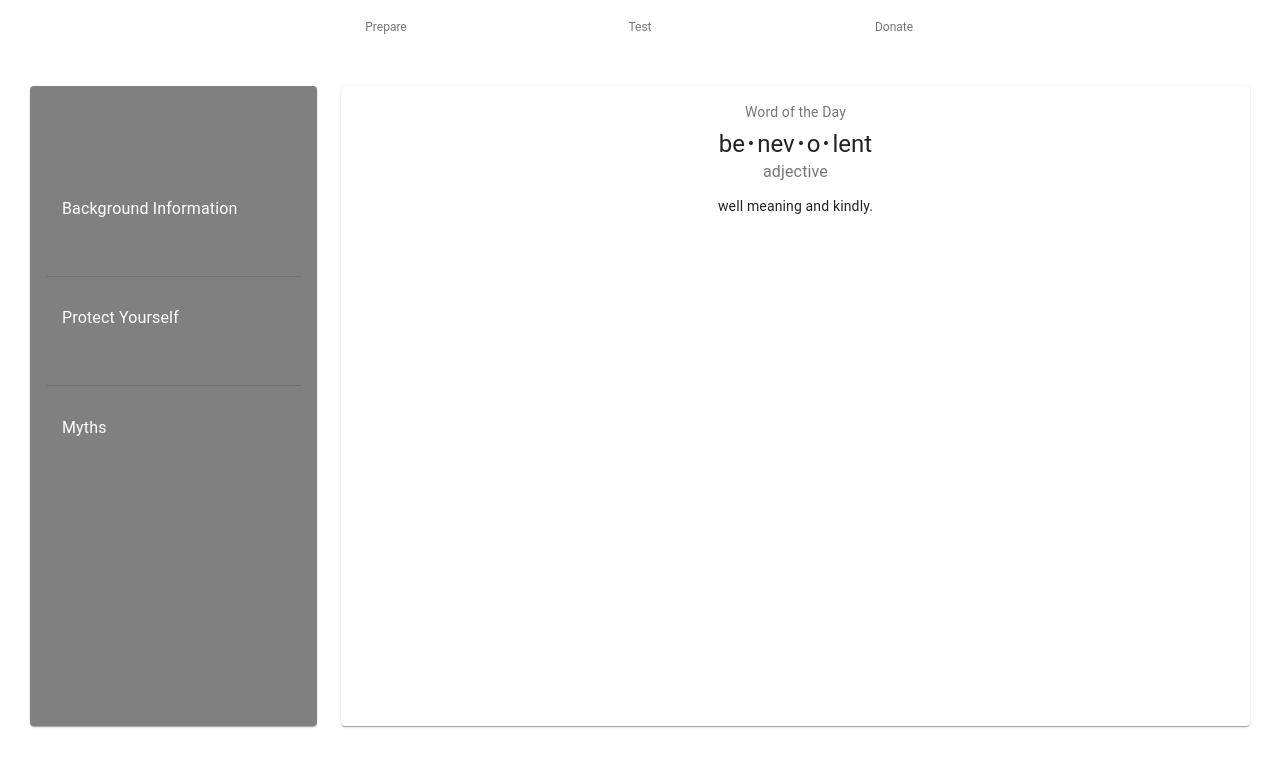
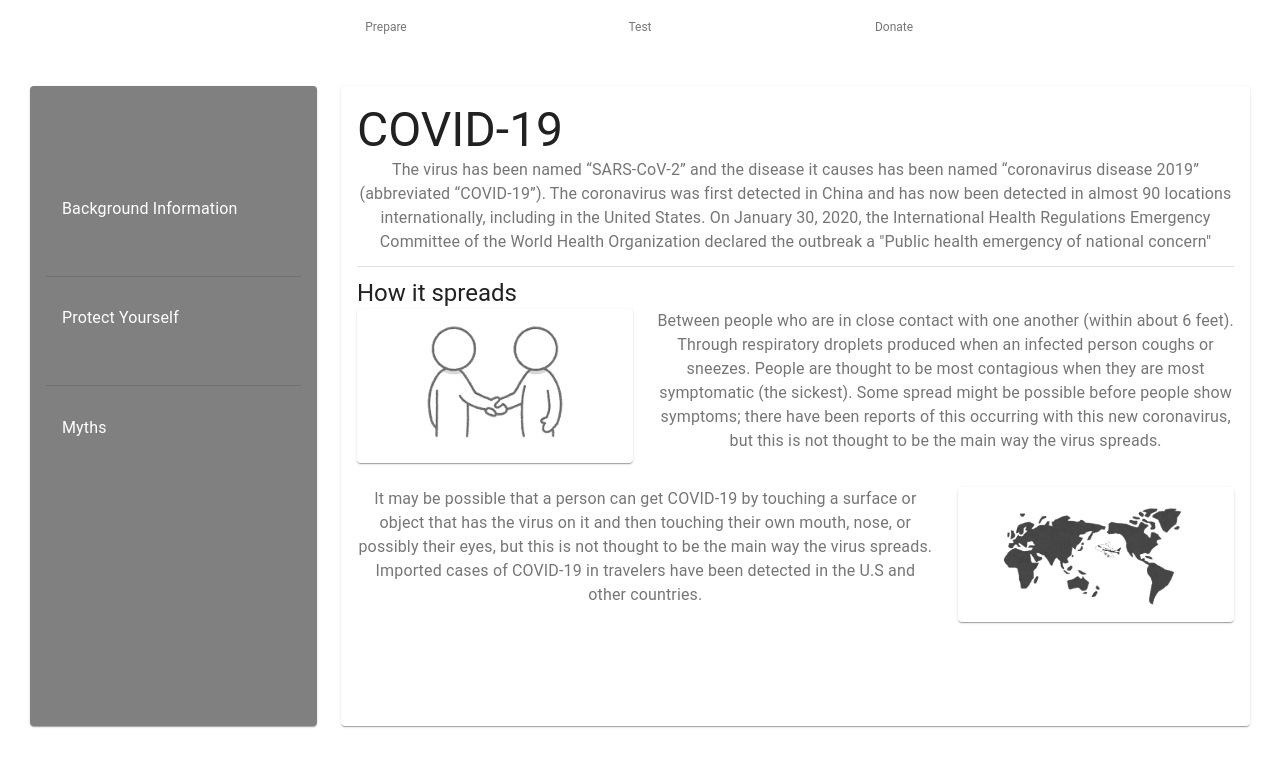
Before and after one commit to boconno808/Chrono, a React (Create React App) app in the folder coronovirus/: page /coronovirus/prepare in a window 1280 px wide. Shown: the top 766 px of the page. Built offline with nearby package versions, Linux system fonts and the light colour scheme.

Commit message:
finished prepare page

```diff
--- a/coronovirus/src/components/BackgroundInfo.js
+++ b/coronovirus/src/components/BackgroundInfo.js
@@ -1,42 +1,76 @@
 import React from 'react';
 import { makeStyles } from '@material-ui/core/styles';
 import Typography from '@material-ui/core/Typography';
+import Grid from '@material-ui/core/Grid';
+import Paper from '@material-ui/core/Paper';
+import SpreadContact from '../illustration/spreadContact.png'
+import SpreadMap from '../illustration/spreadMap.png'
+import Divider from '@material-ui/core/Divider';
+
 
 const useStyles = makeStyles({
   root: {
     minWidth: 275,
   },
-  bullet: {
-    display: 'inline-block',
-    margin: '0 2px',
-    transform: 'scale(0.8)',
-  },
-  title: {
-    fontSize: 14,
+  imgSize: {
+    maxWidth:200,
+    maxHeight:150,
   },
   pos: {
     marginBottom: 12,
+  },
+  divider:{
+    paddingTop:10,
   },
 });
 
 export default function BackgroundInfo() {
   const classes = useStyles();
-  const bull = <span className={classes.bullet}>•</span>;
 
   return (
     <div>
-      <Typography className={classes.title} color="textSecondary" gutterBottom>
-        Word of the Day
-      </Typography>
-      <Typography variant="h5" component="h2">
-        be{bull}nev{bull}o{bull}lent
+      <Typography variant = "h3" align="left">
+        COVID-19
       </Typography>
       <Typography className={classes.pos} color="textSecondary">
-        adjective
+      The virus has been named “SARS-CoV-2” and the disease it causes has been named “coronavirus disease 2019”
+      (abbreviated “COVID-19”). The coronavirus was first detected in China and has now been detected in almost 90
+      locations internationally, including in the United States. On January 30, 2020, the International Health Regulations
+      Emergency Committee of the World Health Organization declared the outbreak a "Public health emergency of national concern"
       </Typography>
-      <Typography variant="body2" component="p">
-        well meaning and kindly.
+      <Divider />
+      <Typography variant = "h5" align="left" className={classes.divider}>
+        How it spreads
       </Typography>
+      <Grid container spacing={3}>
+        <Grid item xs={4}>
+          <Paper>
+            <img src={SpreadContact} alt={"spreadContact"} className ={classes.imgSize}/>
+          </Paper>
+        </Grid>
+        <Grid item xs={8}>
+          <Typography color="textSecondary">
+          Between people who are in close contact with one another (within about 6 feet).
+          Through respiratory droplets produced when an infected person coughs or sneezes.
+          People are thought to be most contagious when they are most symptomatic (the sickest).
+          Some spread might be possible before people show symptoms; there have been reports of this occurring
+          with this new coronavirus, but this is not thought to be the main way the virus spreads.
+          </Typography>
+        </Grid>
+        <Grid item xs={8}>
+        <Typography color="textSecondary">
+        It may be possible that a person can get COVID-19 by touching a surface or object that has the virus
+        on it and then touching their own mouth, nose, or possibly their eyes, but this is not thought to be
+        the main way the virus spreads.
+        Imported cases of COVID-19 in travelers have been detected in the U.S and other countries.
+        </Typography>
+        </Grid>
+        <Grid item xs={4}>
+          <Paper>
+            <img src={SpreadMap} alt={"spreadMap"} className ={classes.imgSize}/>
+          </Paper>
+        </Grid>
+      </Grid>
       </div>
   );
 }
--- /dev/null
+++ b/coronovirus/src/components/Myths.js
@@ -0,0 +1,71 @@
+import React from 'react';
+import { makeStyles } from '@material-ui/core/styles';
+import Typography from '@material-ui/core/Typography';
+import Grid from '@material-ui/core/Grid';
+import Paper from '@material-ui/core/Paper';
+import Masks from '../illustration/masks.png'
+import OnlyAsians from '../illustration/onlyAsians.png'
+import SameAsFlu from '../illustration/sameAsFlu.png'
+import OnlyOldPeople from '../illustration/onlyOldPeople.png'
+
+
+const useStyles = makeStyles({
+  root: {
+    minWidth: 275,
+  },
+  imgSize: {
+    maxWidth:250,
+    maxHeight:250,
+  },
+  pos: {
+    paddingBottom: 12,
+  },
+});
+
+export default function Myths() {
+  const classes = useStyles();
+
+  return (
+    <div>
+      <Grid container spacing={3}>
+        <Grid item xs={6}>
+          <Paper>
+            <img src={OnlyAsians} alt={"OnlyAsians"} className ={classes.imgSize}/>
+            <Typography color="textSecondary" className ={classes.pos}>
+            Because the coronavirus started in Wuhan China, many people think that only asians have the virus.
+            Not only is this assumption wrong, it is also racist.
+            </Typography>
+          </Paper>
+        </Grid>
+        <Grid item xs={6}>
+          <Paper>
+            <img src={SameAsFlu} alt={"SameAsFlu"} className ={classes.imgSize}/>
+            <Typography color="textSecondary" className ={classes.pos}>
+            Some people have been saying that coronavirus is no worse than the flu. Unlike the flu there’s no
+            vaccinations for coronavirus yet, so the effects are worse than the flu.
+            </Typography>
+          </Paper>
+        </Grid>
+        <Grid item xs={6}>
+          <Paper>
+            <img src={OnlyOldPeople} alt={"OnlyOldPeople"} className ={classes.imgSize}/>
+            <Typography color="textSecondary" className ={classes.pos}>
+            Not only the elderly are susceptible to coronavirus, people of all ages can be infected.
+            Though older people, and people with pre-existing medical conditions appear to be more
+            vulnerable to becoming severely ill with the virus.
+            </Typography>
+          </Paper>
+        </Grid>
+        <Grid item xs={6}>
+          <Paper>
+            <img src={Masks} alt={"Masks"} className ={classes.imgSize}/>
+            <Typography color="textSecondary" className ={classes.pos}>
+            It is not recommended that people who are well wear a mask to protect themselves from COVID-19 unless a healthcare professional advises it.
+            Only those affected and those helping the affected need to wear a N95 mask.
+            </Typography>
+          </Paper>
+        </Grid>
+      </Grid>
+      </div>
+  );
+}
--- /dev/null
+++ b/coronovirus/src/components/OnMenuClick.js
@@ -0,0 +1,22 @@
+import React from "react";
+import BackgroundInfo from './BackgroundInfo'
+import ProtectYourself from './ProtectYourself'
+import Myths from './Myths'
+
+function OnMenuClick(props) {
+
+  const pageToShow = props.pageToShow;
+
+  if (pageToShow === 'Background Information'){
+    return <BackgroundInfo/>
+  }
+  if (pageToShow === 'Protect Yourself'){
+    return <ProtectYourself/>
+  }
+  if (pageToShow === 'Myths'){
+    return <Myths/>
+  }
+   return <BackgroundInfo/>
+}
+
+export default OnMenuClick;
--- a/coronovirus/src/components/Prepare.js
+++ b/coronovirus/src/components/Prepare.js
@@ -7,7 +7,8 @@ import List from '@material-ui/core/List';
 import ListItem from '@material-ui/core/ListItem';
 import ListItemText from '@material-ui/core/ListItemText';
 import Divider from '@material-ui/core/Divider';
-import BackgroundInfo from './BackgroundInfo'
+import OnMenuClick from './OnMenuClick'
+
 
 const useStyles = makeStyles({
   root:{
@@ -44,6 +45,8 @@ const useStyles = makeStyles({
 
 export default function Prepare() {
   const classes = useStyles();
+  const [currentPage, setCurrentPage] = React.useState('Background Information');
+
   return (
     <div className={classes.root}>
     <Grid
@@ -54,14 +57,14 @@ export default function Prepare() {
           <Card className={classes.menu}>
             <CardContent className={classes.cardPadding}>
             <List component="nav" className={classes.list}>
-              <ListItem button className={classes.dividers}>
-                <ListItemText primary="Background Information" className={classes.white} />
+              <ListItem button className={classes.dividers} onClick={() => setCurrentPage("Background Information")}>
+                <ListItemText primary="Background Information" className={classes.white}/>
               </ListItem>
               <Divider />
-              <ListItem button divider className={classes.dividers} >
-                <ListItemText primary="Protect Yourself" className={classes.white}/>
+              <ListItem button divider className={classes.dividers} onClick={() => setCurrentPage("Protect Yourself")}>
+                <ListItemText primary="Protect Yourself" className={classes.white} />
               </ListItem>
-              <ListItem button className={classes.dividers}>
+              <ListItem button className={classes.dividers} onClick={() => setCurrentPage("Myths")}>
                 <ListItemText primary="Myths" className={classes.white} />
               </ListItem>
             </List>
@@ -71,7 +74,7 @@ export default function Prepare() {
       <Grid item xs={9}>
         <Card className={classes.card}>
           <CardContent>
-            <BackgroundInfo/>
+            <OnMenuClick pageToShow = {currentPage}/>
           </CardContent>
         </Card>
       </Grid>
--- /dev/null
+++ b/coronovirus/src/components/ProtectYourself.js
@@ -0,0 +1,70 @@
+import React from 'react';
+import { makeStyles } from '@material-ui/core/styles';
+import Typography from '@material-ui/core/Typography';
+import Grid from '@material-ui/core/Grid';
+import Paper from '@material-ui/core/Paper';
+import EyesNoseMouth from '../illustration/eyesNoseMouth.png'
+import WashHands from '../illustration/washHands.png'
+import SocialDistance from '../illustration/socialDistance.png'
+import CoughManners from '../illustration/coughManners.png'
+
+
+const useStyles = makeStyles({
+  root: {
+    minWidth: 275,
+  },
+  imgSize: {
+    maxWidth:250,
+    maxHeight:250,
+  },
+  pos: {
+    paddingBottom: 12,
+  },
+});
+
+export default function ProtectYourself() {
+  const classes = useStyles();
+
+  return (
+    <div>
+      <Grid container spacing={3}>
+        <Grid item xs={6}>
+          <Paper>
+            <img src={WashHands} alt={"WashHands"} className ={classes.imgSize}/>
+            <Typography color="textSecondary" className ={classes.pos}>
+            Regularly clean your hands with an alcohol-based hand rub or wash them with soap and water.
+            Washing your hands rub kills viruses that may be on your hands.
+            </Typography>
+          </Paper>
+        </Grid>
+        <Grid item xs={6}>
+          <Paper>
+            <img src={EyesNoseMouth} alt={"EyesNoseMouth"} className ={classes.imgSize}/>
+            <Typography color="textSecondary" className ={classes.pos}>
+            Avoid touching eyes, nose and mouth, hands touch many surfaces and can pick up viruses.
+            Once contaminated, hands can transfer the virus to your eyes, nose or mouth.
+            </Typography>
+          </Paper>
+        </Grid>
+        <Grid item xs={6}>
+          <Paper>
+            <img src={SocialDistance} alt={"SocialDistance"} className ={classes.imgSize}/>
+            <Typography color="textSecondary" className ={classes.pos}>
+            Maintain at least 1 metre (3 feet) distance between yourself and anyone who is coughing or sneezing.
+            When someone coughs or sneezes they spray small droplets which may contain virus.
+            </Typography>
+          </Paper>
+        </Grid>
+        <Grid item xs={6}>
+          <Paper>
+            <img src={CoughManners} alt={"CoughManners"} className ={classes.imgSize}/>
+            <Typography color="textSecondary" className ={classes.pos}>
+            Cover your mouth and nose with your bent elbow or tissue when you cough or sneeze.
+            By following good respiratory hygiene you protect the people around you from viruses such as cold, flu and COVID-19
+            </Typography>
+          </Paper>
+        </Grid>
+      </Grid>
+      </div>
+  );
+}
```
Also changed, not shown: coronovirus/src/illustration/onlyOldPeople.png (added).
